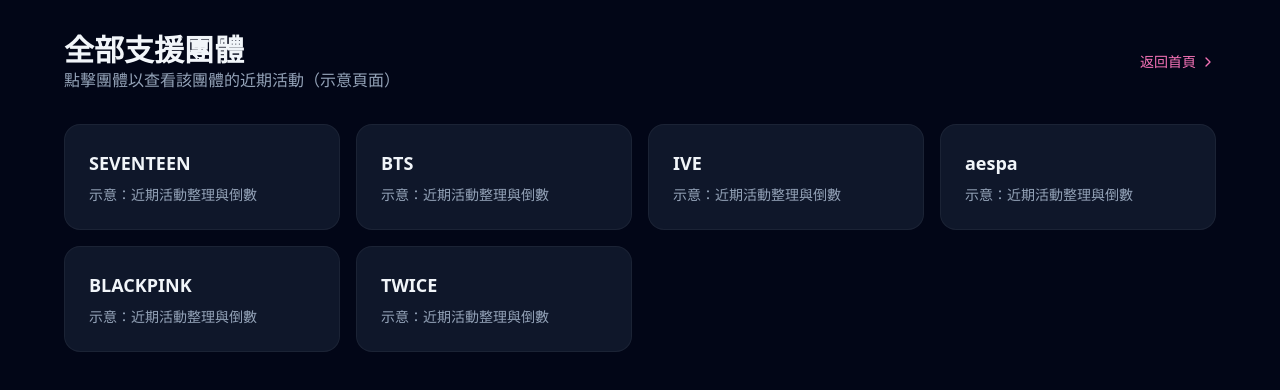
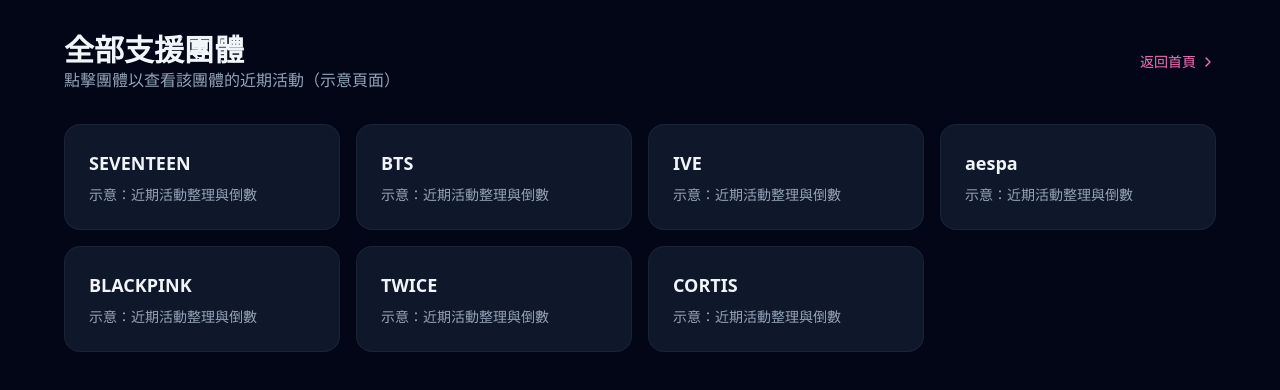
Before and after one commit to hoyo7/k-pop-tw, a React (Vite) app: page /all-groups in a window 1280 px wide. Shown: the top 390 px of the page. Built offline with nearby package versions, Linux system fonts and the light colour scheme.

Commit message:
新增CORTIS團體

```diff
--- a/src/AllGroups.jsx
+++ b/src/AllGroups.jsx
@@ -3,7 +3,7 @@ import { Link } from 'react-router-dom';
 import { ChevronRight } from 'lucide-react';
 
 const AllGroups = () => {
-  const groups = ['SEVENTEEN', 'BTS', 'IVE', 'aespa', 'BLACKPINK', 'TWICE'];
+  const groups = ['SEVENTEEN', 'BTS', 'IVE', 'aespa', 'BLACKPINK', 'TWICE', 'CORTIS'];
 
   return (
     <div className="min-h-screen bg-slate-950 text-slate-100 font-sans selection:bg-pink-500 selection:text-white p-8">
--- a/src/App.jsx
+++ b/src/App.jsx
@@ -41,6 +41,7 @@ const LandingPage = () => {
     { name: 'BTS', color: 'from-purple-600 to-purple-400', text: 'text-white' },
     { name: 'IVE', color: 'from-red-500 to-pink-500', text: 'text-white' },
     { name: 'aespa', color: 'from-indigo-500 to-purple-500', text: 'text-white' },
+    { name: 'CORTIS', color: 'from-green-400 to-teal-400', text: 'text-white' },
   ];
 
   return (
```
